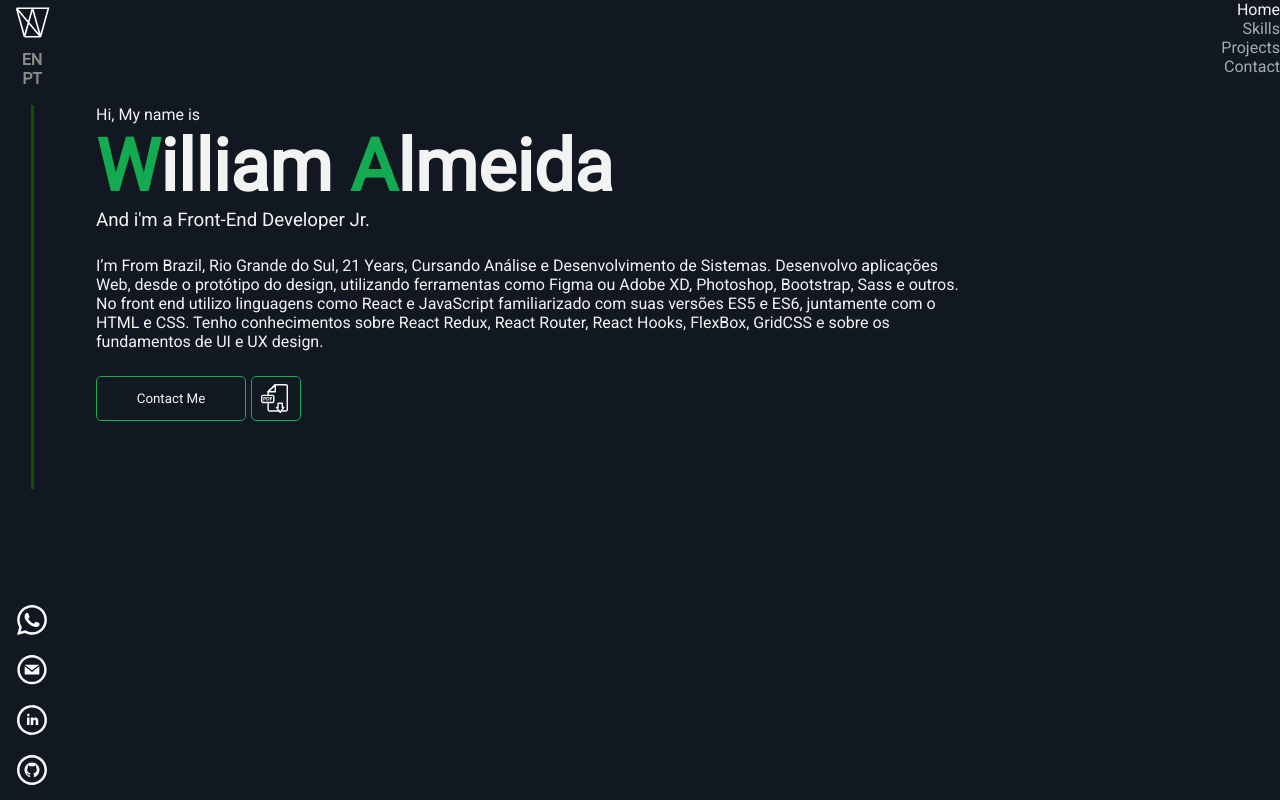
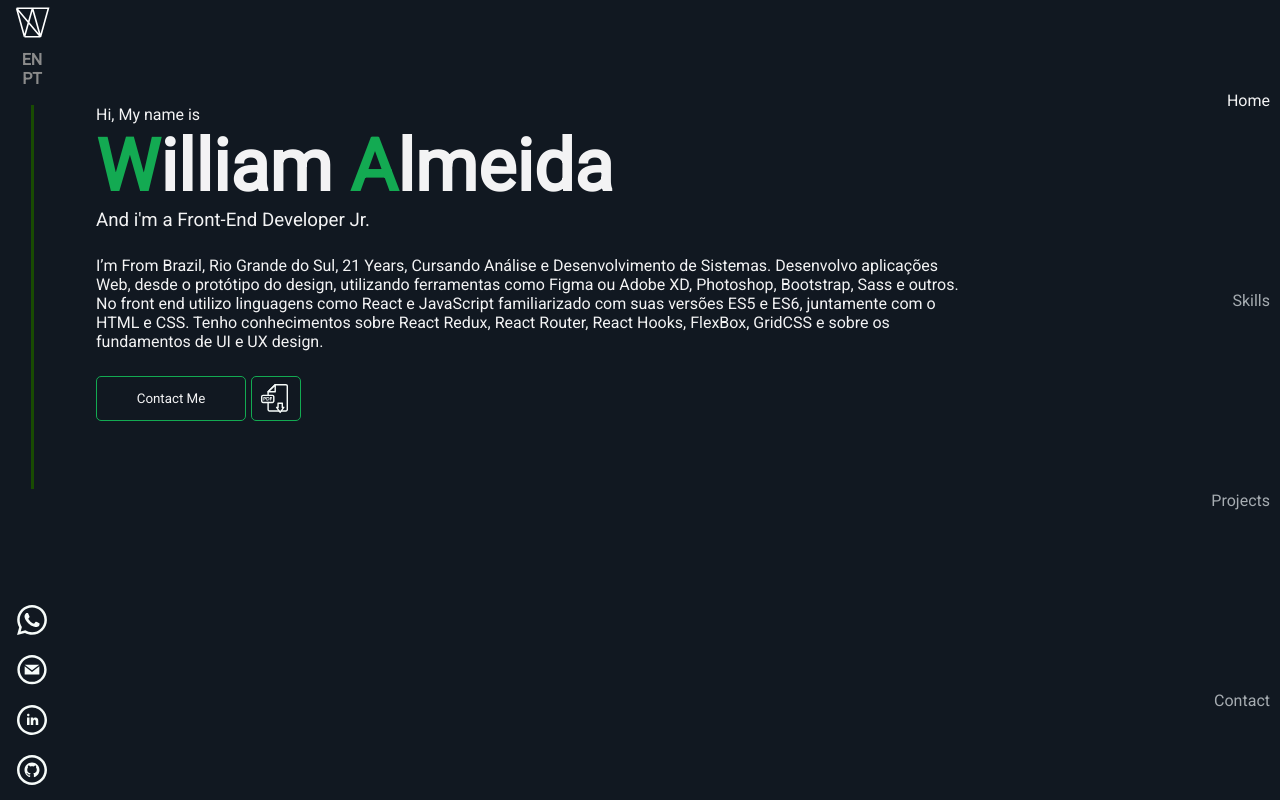
Before and after one commit to Williamas47/Portfolio-William-Almeida, a React (Create React App) app: page / in a window 1280 px wide. Shown: the top 800 px of the page. Built offline with nearby package versions, Linux system fonts and the light colour scheme; the HTML template or start-up script is replaced by a standard one.

Commit message:
Navigation update

```diff
--- a/src/components/Main/Contact/Contact.js
+++ b/src/components/Main/Contact/Contact.js
@@ -2,7 +2,7 @@ import React from 'react'
 import {StyledContact} from "./ContactStyles";
 const Contact = () => {
     return (
-        <StyledContact>
+        <StyledContact id="Contact">
               <h2><span>C</span>ontact</h2>
             <div id="contactContent">
             <div id="contactLeft">
--- a/src/components/Main/Home/Home.js
+++ b/src/components/Main/Home/Home.js
@@ -5,7 +5,7 @@ import {StyledHome} from "./HomeStyles";
 
 const Home = () => {
     return (
-    <StyledHome>
+    <StyledHome id="Home">
         <p>Hi, My name is</p>
         <h1><span>W</span>illiam <span>A</span>lmeida</h1>
         <h3>And i'm a Front-End Developer Jr.</h3>
--- a/src/components/Main/Projects/Projects.js
+++ b/src/components/Main/Projects/Projects.js
@@ -4,7 +4,7 @@ import {StyledProjects} from './ProjectsStyles'
 import loginWebClassIMG from "../../../img/Login-WebClass.jpg"
 const Projects = () => {
     return (
-        <StyledProjects>
+        <StyledProjects id="Projects">
             <h2><span>P</span>rojects</h2>
             <div className="project">
                 <div className="showPhotos">
--- a/src/components/Main/Skills/Skills.js
+++ b/src/components/Main/Skills/Skills.js
@@ -2,7 +2,7 @@ import React from 'react'
 import {StyledSkills} from "./SkillsStyles";
 const Skills = () => {
     return (
-        <StyledSkills>
+        <StyledSkills id="Skills">
             <h2><span>S</span>kills</h2>
             <section id='skillsContent'>
                 <div id="webDev">
--- a/src/components/Nav/Nav.js
+++ b/src/components/Nav/Nav.js
@@ -3,10 +3,10 @@ import {StyledNav} from "./NavStyles";
 const Nav = () => {
     return (
         <StyledNav>
-            <p id="activeSection">Home</p>
-            <p>Skills</p>
-            <p>Projects</p>
-            <p>Contact</p>
+            <a href="#Home"><p id="activeSection">Home</p></a>
+            <a href="#Skills"><p>Skills</p></a>
+            <a href="#Projects"><p>Projects</p></a>
+            <a href="#Contact"><p>Contact</p></a>
         </StyledNav>
     )
 }
--- a/src/components/Nav/NavStyles.js
+++ b/src/components/Nav/NavStyles.js
@@ -11,7 +11,14 @@ export const StyledNav = styled.nav`
     display: flex;
     /* justify-content: center; */
     align-items: flex-end;
-    color: var(--text-secundary-color);
+    justify-content: space-around;
+    a{
+        color: var(--text-secundary-color);
+        text-decoration: none;
+    }
+    p{
+        margin-right: 10px;
+    }
     p#activeSection{
         color: var(--text-primary-color);
     }
```
